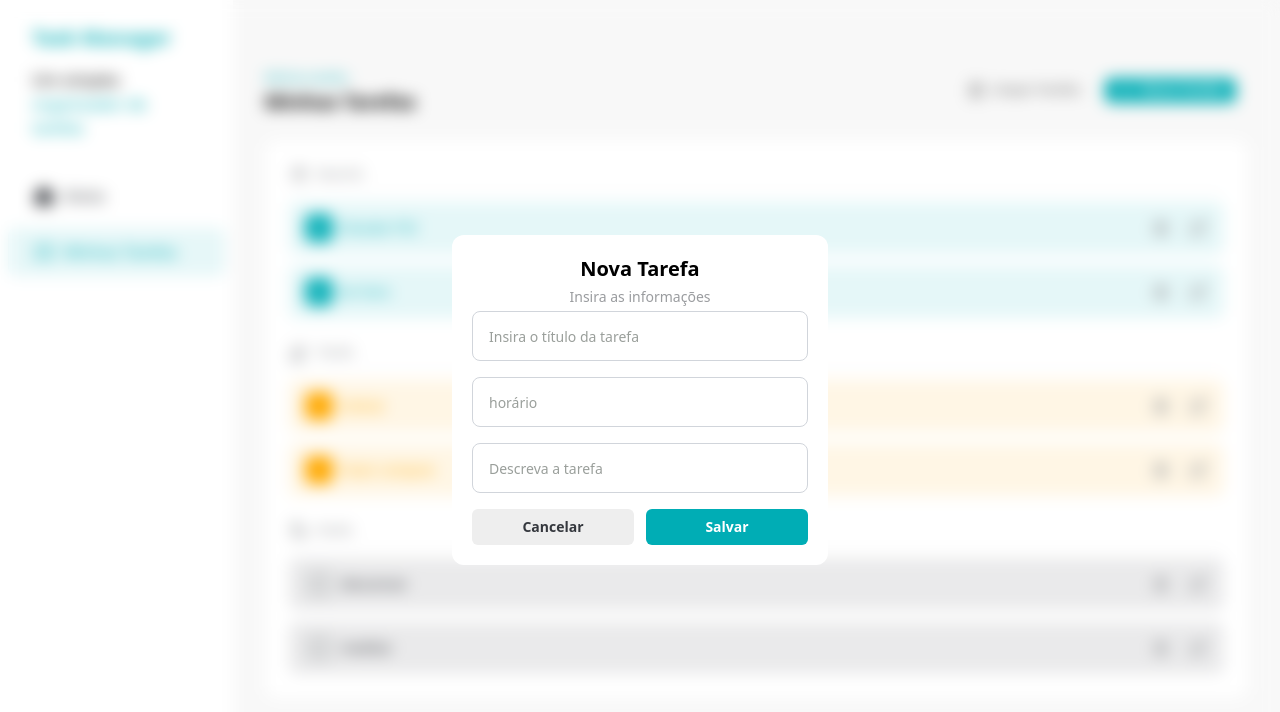
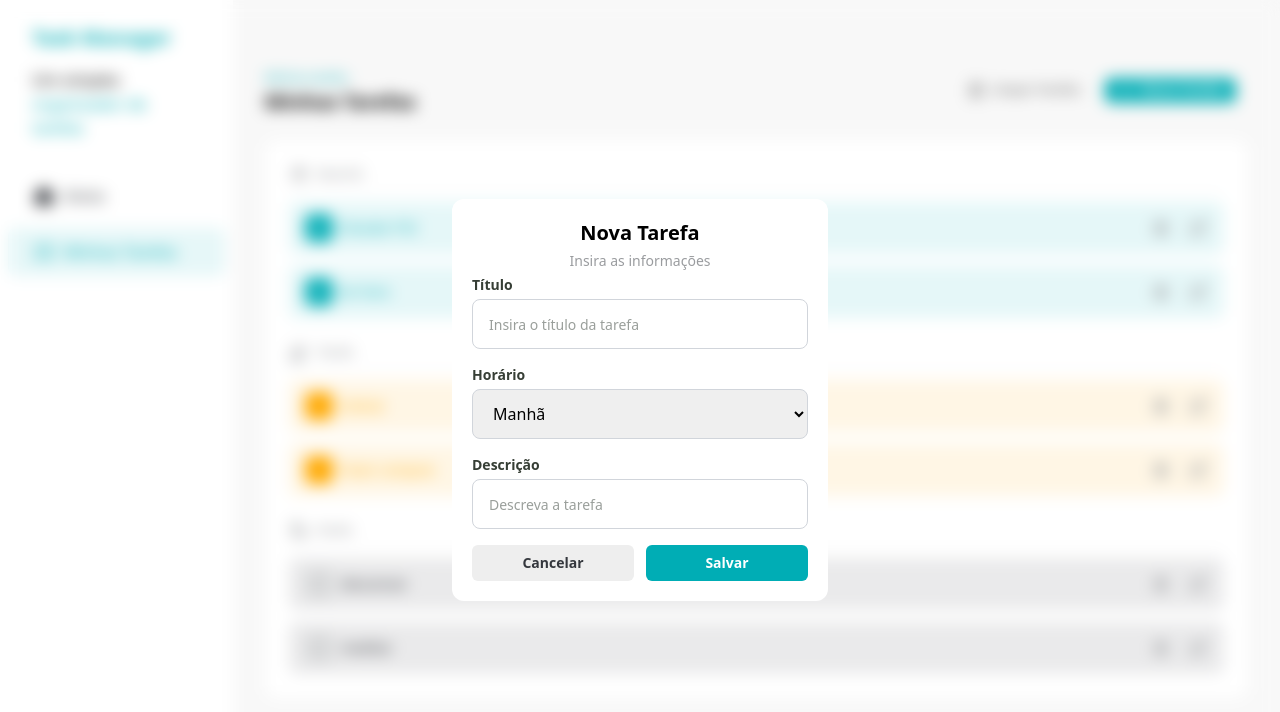
Before and after one commit to Yurilima20/Task-manager, a React (Vite) app: page / in a window 1280 px wide. Both pictures are taken after a click on the button "Novas Tarefas". Shown: the top 712 px of the page. Built offline with nearby package versions, Linux system fonts and the light colour scheme.

Commit message:
fix: components correcions

```diff
--- a/src/components/AddTaskDialog.jsx
+++ b/src/components/AddTaskDialog.jsx
@@ -4,6 +4,7 @@ import "./AddTaskDialog.css"
 import Button from "./Button"
 import Input from "./Input"
 import { useRef } from "react"
+import TimeSelect from "./TimeSelect"
 
 const AddTaskDialog = ({ isOpen, handleClose }) => {
   const nodeRef = useRef()
@@ -37,7 +38,7 @@ const AddTaskDialog = ({ isOpen, handleClose }) => {
                   label="Título"
                   placeholder="Insira o título da tarefa"
                 />
-                <Input id="time" label="Horário" placeholder="horário" />
+                <TimeSelect />
                 <Input
                   id="description"
                   label="Descrição"
--- a/src/components/InputLabel.jsx
+++ b/src/components/InputLabel.jsx
@@ -1,7 +1,9 @@
 const InputLabel = (props) => {
-  ;<label className="text-sm font-semibold text-[#363e35]" {...props}>
-    {props.children}
-  </label>
+  return (
+    <label className="text-sm font-semibold text-[#363e35]" {...props}>
+      {props.children}
+    </label>
+  )
 }
 
 export default InputLabel
--- /dev/null
+++ b/src/components/TimeSelect.jsx
@@ -0,0 +1,20 @@
+import InputLabel from "./InputLabel"
+
+const TimeSelect = () => {
+  return (
+    <div className="flex flex-col gap-1 text-left">
+      <InputLabel htmlFor="time">Horário</InputLabel>
+
+      <select
+        id="time"
+        className="rounded-lg border border-gray-300 px-4 py-3 outline-[#00ADB5] placeholder:text-sm placeholder:text-[#9a9f9b]"
+      >
+        <option value="morning">Manhã</option>
+        <option value="afternoon">Tarde</option>
+        <option value="night">Noite"</option>
+      </select>
+    </div>
+  )
+}
+
+export default TimeSelect
```
